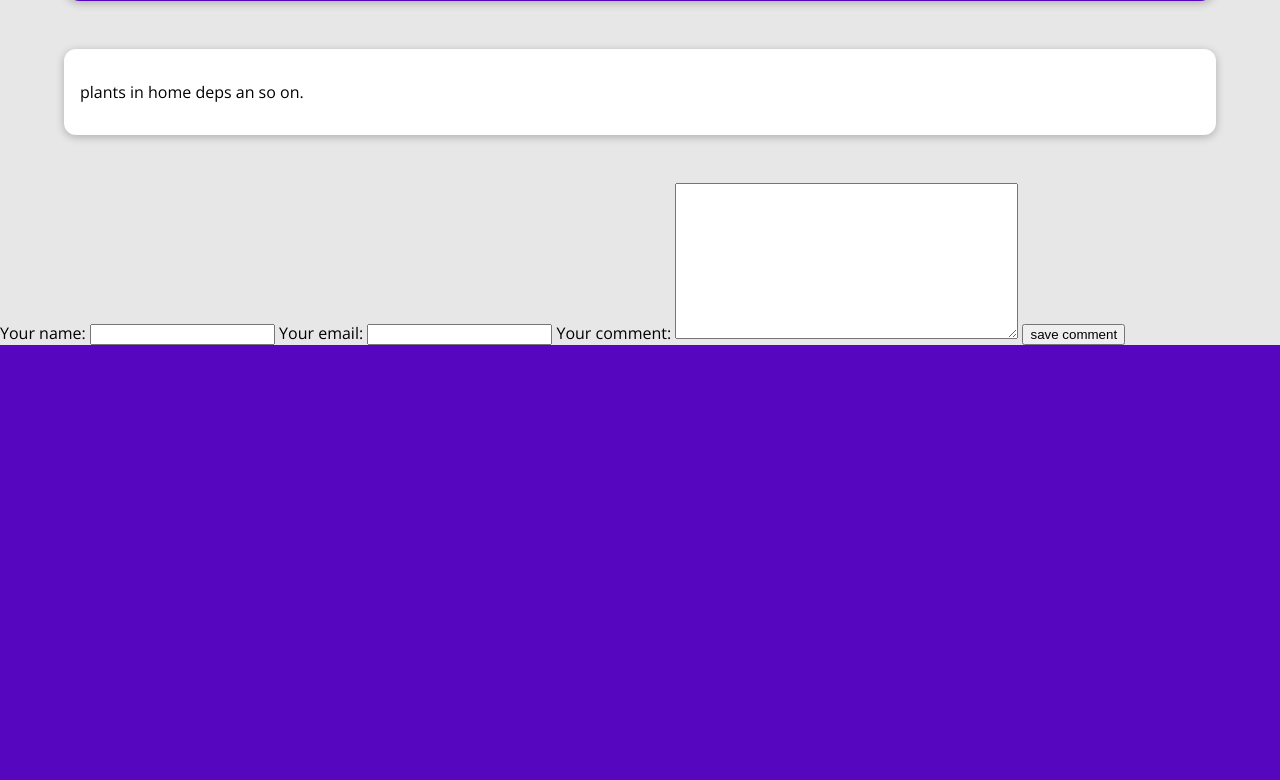
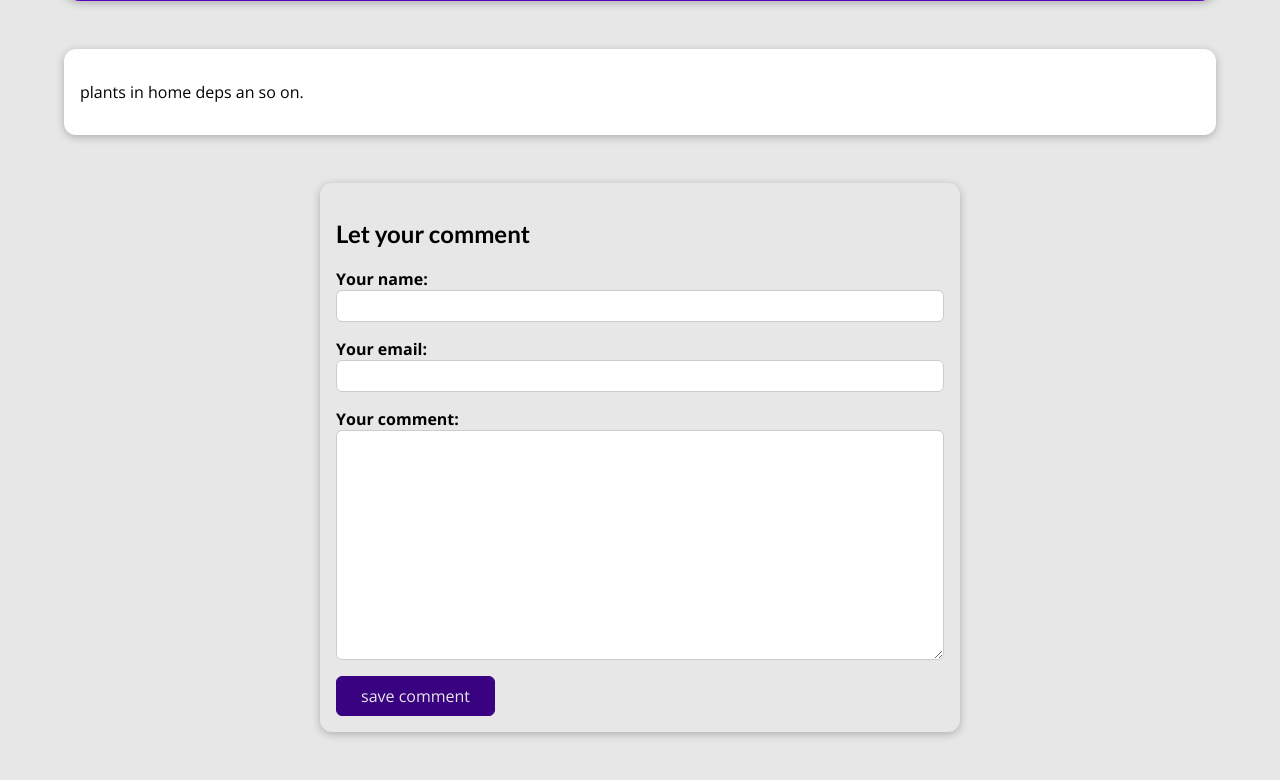
Before and after one commit to delissqt/django-course-project-blog, a Django app: a page that uses my_site/blog/templates/blog/post-detail.html in a window 1280 px wide. Shown: the part 479-1259 px from the top of the page. Before the commit the page ends 824 px from the top, so only its background shows below. Run offline with Django 4.2, Linux system fonts and the light colour scheme; data comes from the database, SQL or seed files in the repository.

Commit message:
Styling the Comment Form

```diff
--- a/my_site/blog/static/blog/detail-post.css
+++ b/my_site/blog/static/blog/detail-post.css
@@ -74,3 +74,51 @@ body {
     padding: 0.5rem 1rem;
     border-radius: 8px;
   }
+
+
+  #comment-form {
+    margin: 3rem auto;
+    width: 90%;
+    max-width: 40rem;
+    border-radius: 12px;
+    background-color: #e7e7e7;
+    box-shadow: 0 2px 8px rgba(0, 0, 0, 0.25);
+    padding: 1rem;
+  }
+
+
+  #comment-form button {
+    font: inherit;
+    background-color: #390281;
+    color: #e7e7e7;
+    border: 1px solid #390281;
+    padding: 0.5rem 1.5rem;
+    border-radius: 6px;
+    cursor: pointer;
+  }
+
+  #comment-form button:hover,
+  #comment-form button:active {
+    background-color: #4f0ba7;
+    border-color: #4f0ba7;
+  }
+
+  .form-control {
+    margin-bottom: 1rem;
+  }
+
+  .form-control label {
+    font-weight: bold;
+    margin-bottom: 0.5 rem;
+    display: block;
+  }
+
+  .form-control input,
+  .form-control textarea {
+    display: block;
+    width: 100%;
+    font: inherit;
+    padding: 0.25rem;
+    border-radius: 6px;
+    border: 1px solid #ccc;
+  }
--- a/my_site/blog/templates/blog/post-detail.html
+++ b/my_site/blog/templates/blog/post-detail.html
@@ -32,11 +32,19 @@
         </p>
     </main>
 
-    <div>
-        <form>
-            {{ comment_form }}
+    <section id="comment-form">
+        <h2>Let your comment</h2>
+        <form >
+            {% for field in comment_form %}
+                <div class="form-control">
+                    {{ field.label_tag }}
+                    {{ field }}
+                    {{ field.errors }}
+                </div>
+            {% endfor %}
+
             <button>save comment</button>
         </form>
-    </div>
+    </section>
 
 {% endblock %}
```
